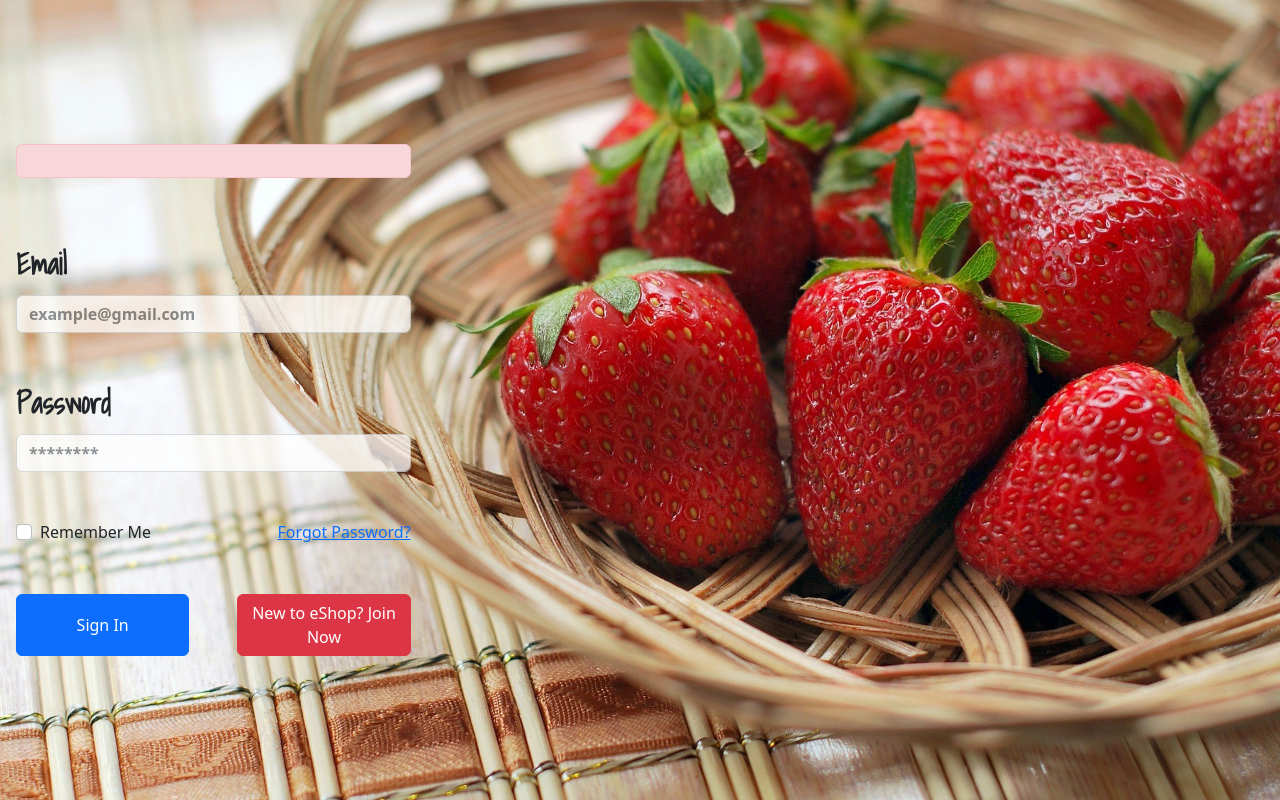
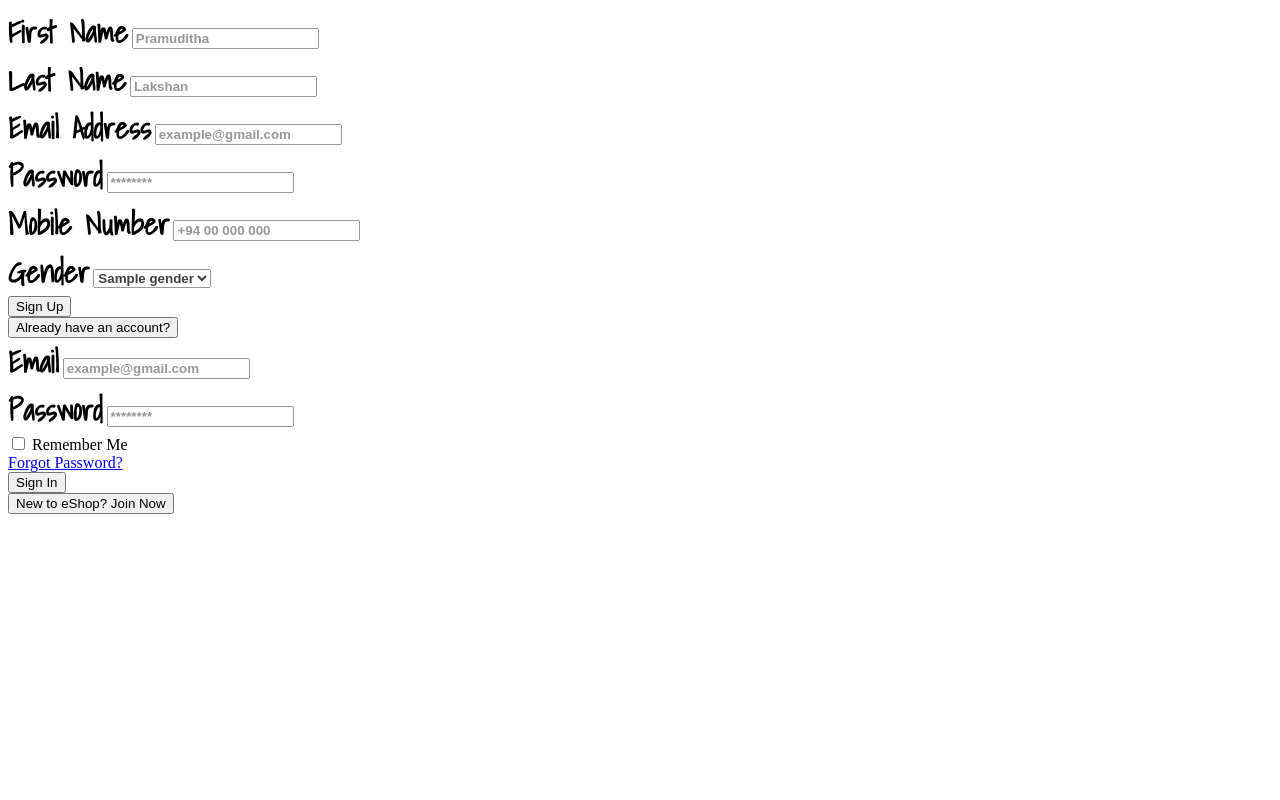
Before and after one commit to Pramudithalakshan/Web-Project, a PHP site: page / in a window 1280 px wide. Run offline with PHP 8.4, Linux system fonts and the light colour scheme; tables that the repository leaves empty or names only in its code hold one stand-in row (values such as "Sample post").

Commit message:
index changes

```diff
--- a/index.php
+++ b/index.php
@@ -11,7 +11,7 @@ include "connection.php";
 
     <title>FruitVista</title>
 
-    <link rel="stylesheet" href="bootstrap.css">
+    <link rel="stylesheet" href="bootstrap.js">
     <link rel="stylesheet" href="style.css">
 
     <link rel="#" href="#">
@@ -21,9 +21,7 @@ include "connection.php";
 <body class="main-body">
     <div class="container-fluid vh-100 d-flex">
         <div class="row align-content-center">
-            <!--header-->
 
-            <!--header-->
 
             <!-- signupbox -->
 
@@ -49,7 +47,7 @@ include "connection.php";
 
                     <div class="col-12">
                         <label class="form-label">Email Address</label>
-                        <input type="email" class="form-control" placeholder="Pramuditha@gmail.com" id="email" />
+                        <input type="email" class="form-control" placeholder="example@gmail.com" id="email" />
                     </div>
 
                     <div class="col-12">
@@ -106,10 +104,8 @@ include "connection.php";
             <div class="col-12 col-lg-4 p-3" id="signInBox">
                 <div class="row g-5">
 
-                 <div class="col-12 d-done" role="alert" id="msg1">
-                        <div class="alert alert-danger" role="alert" id="msg1">
-
-                        </div>
+                 <div class="mt-2 d-none" id="msg 1">
+                        <div class="alert alert-dark" role="alert" id="msg1"></div>
                     </div>
 
                     <?php
--- a/style.css
+++ b/style.css
@@ -1,9 +1,4 @@
-.main-body{
-    background-image: url("resource/background.jpg");
-    background-size: cover;
-    background-position: center;
-    background-repeat: no-repeat;
-}
+
 @font-face {
     font-family: "ShadowsIntoLight";
     src: url("font/ShadowsIntoLight-Regular.ttf");
@@ -20,3 +15,10 @@
     font-weight: bolder;
 
  }
+
+ .signInBox{
+    width: 350px;
+    padding: 20px;
+    border-radius: 5px;
+    box-shadow: darkred;
+ }
```
Also changed, not shown: resource/background.jpg (deleted).
